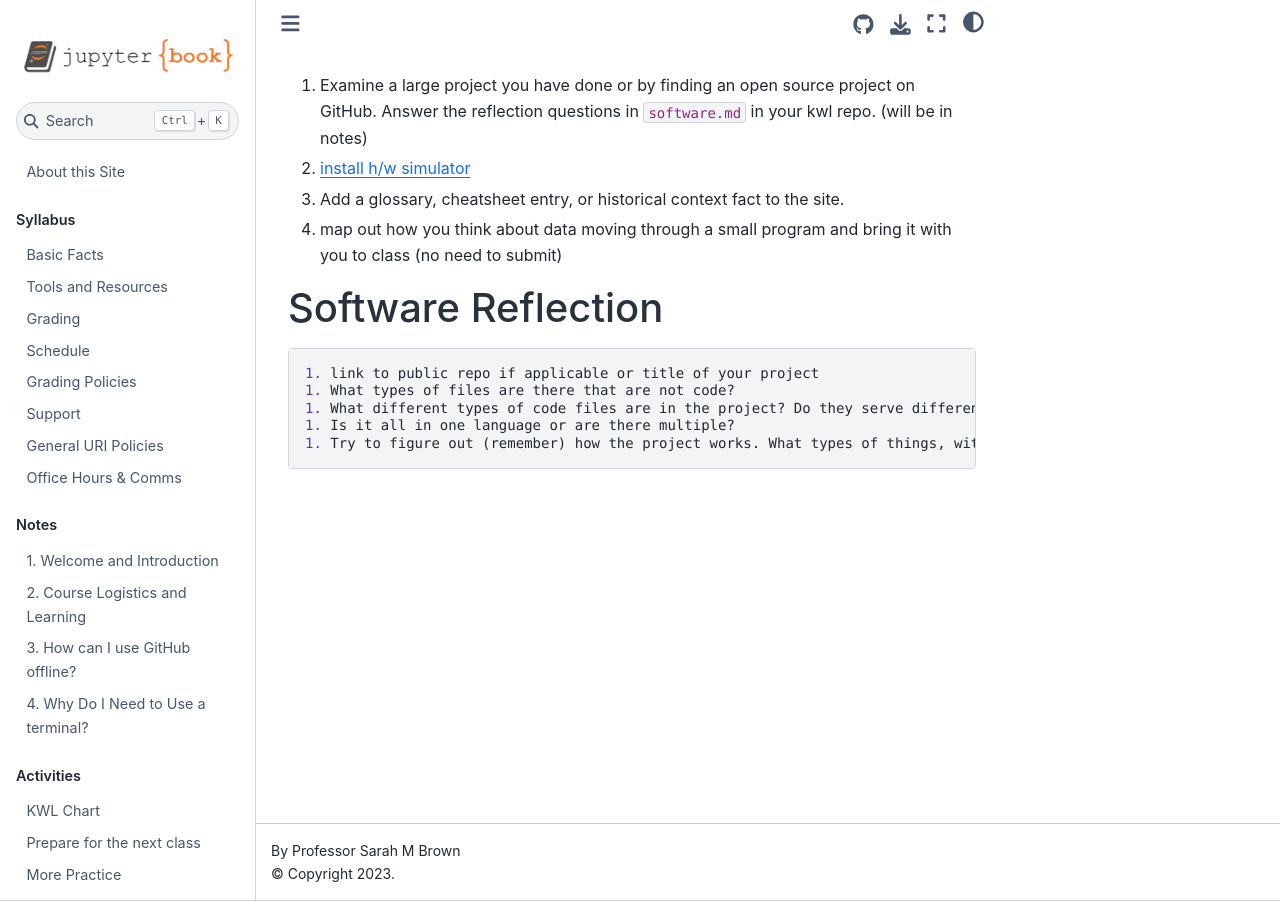
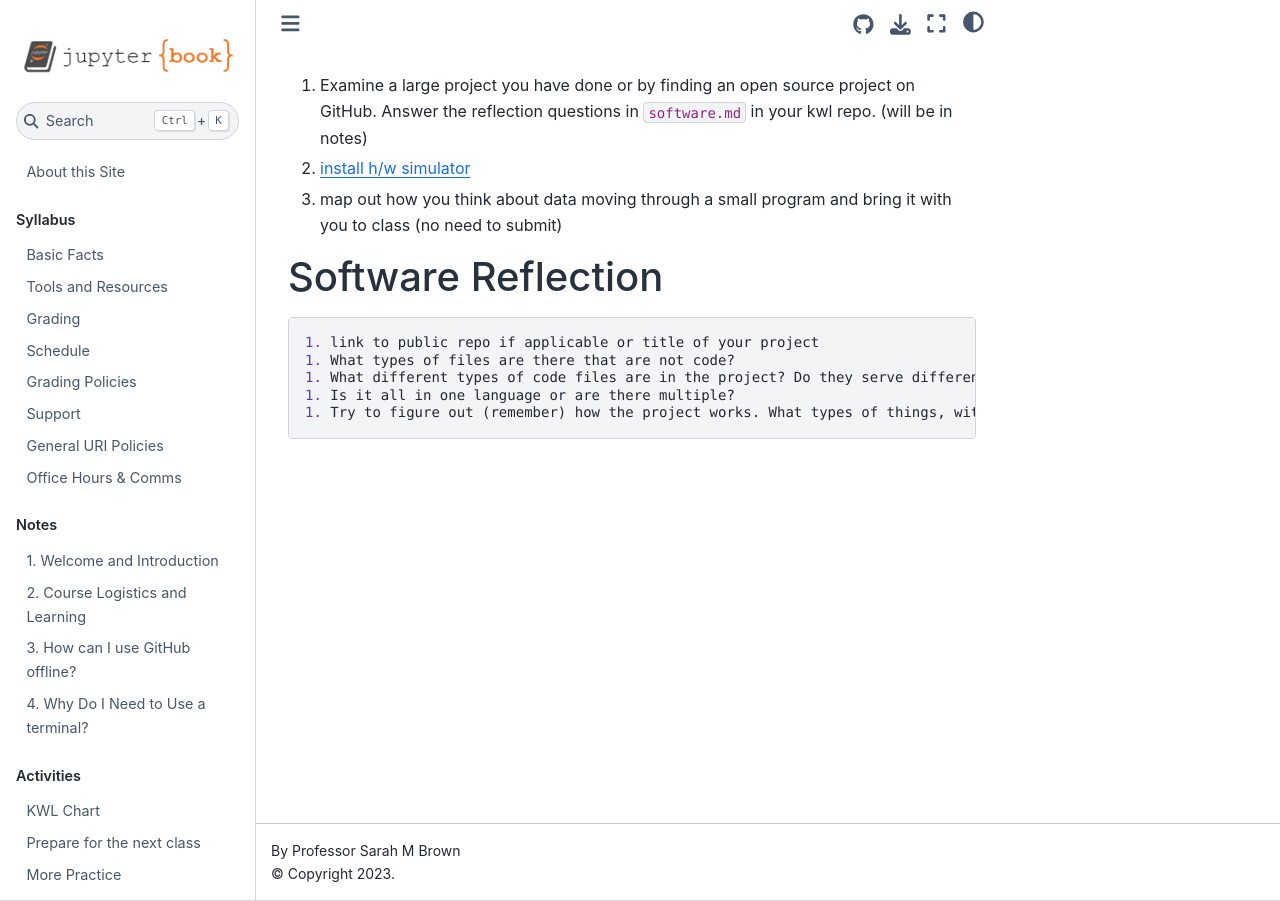
Before and after one commit to introcompsys/fall2022, a Jupyter Book: the page built from _prepare/2022-09-19.md, in a window 1280 px wide. Built offline with Jupyter Book 1.0.4 settings and Sphinx 7.4.7 and the Sphinx Book theme 1.1.4, drawn with Linux system fonts in a browser that asks for light colours; pages that are not in the unit, such as notebooks, are missing from menus.

Commit message:
rm extra #, stop error

````diff
--- a/_prepare/2022-09-19.md
+++ b/_prepare/2022-09-19.md
@@ -1,10 +1,9 @@
 
 1. Examine a large project you have done or by finding an open source project on GitHub.  Answer the reflection questions in `software.md` in your kwl repo. (will be in notes)
 1. [install h/w simulator](https://www.nand2tetris.org/software)
-1. Add a glossary, cheatsheet entry, or historical context fact to the site.
 1. map out how you think about data moving through a small program and bring it with you to class (no need to submit)
 
-### Software Reflection
+## Software Reflection
 
 
 ```markdown
````
